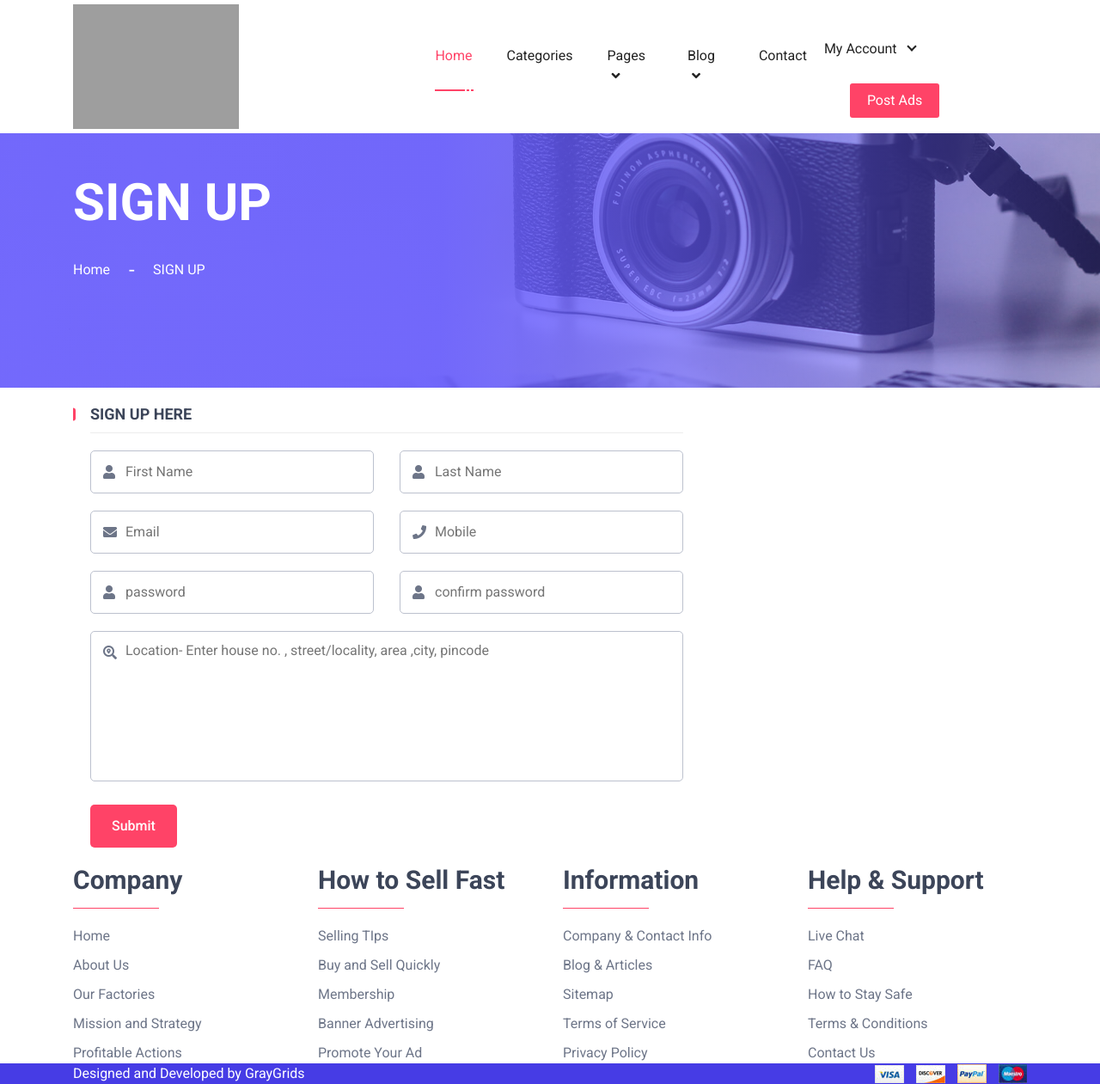
After one commit to singh-manavv/book-store-project, a Django app: template myapp/templates/signup.html in a window 1280 px wide. The commit adds this page. Shown: the whole page at 86% size. Run offline with Django 3.2, Linux system fonts and the light colour scheme; the template is opened without the code that fills it, so the values that code supplies are empty; some libraries are stand-ins or nearby versions; grey boxes are pictures that could not be loaded.

Commit message:
login and sign up page
There are i created a login and signup page and both them are linked to header page

```diff
--- a/myapp/templates/header.html
+++ b/myapp/templates/header.html
@@ -93,8 +93,8 @@
                                     <li><a href="error-404.html">404</a></li>
                                     <li><a href="faq.html">FAQ</a></li>
                                     <li><a href="pricing.html">Pricing</a></li>
-                                    <li><a href="sign-in.html">Sign In</a></li>
-                                    <li><a href="sign-up.html">Sign Up</a></li>
+                                    <li><a href="{% url 'signin' %}">Sign In</a></li>
+                                    <li><a href="{% url 'signup' %}">Sign Up</a></li>
                                 </ul>
                             </li>
 
--- /dev/null
+++ b/myapp/templates/signup.html
@@ -0,0 +1,180 @@
+{% extends 'header.html' %}
+{% load static %}
+{%block content%}
+<!doctype html>
+<html class="no-js" lang="en">
+
+<head>
+    <meta charset="utf-8">
+
+    <!--====== Title ======-->
+    <title>Contact | ClassiFied</title>
+
+    <meta name="description" content="">
+    <meta name="viewport" content="width=device-width, initial-scale=1">
+
+    <!--====== Favicon Icon ======-->
+    <link rel="shortcut icon" href="{% static 'images/favicon.png' %}" type="image/png">
+
+    <!--====== Nice Select CSS ======-->
+    <link rel="stylesheet" href="{% static 'css/nice-select.css' %}
+
+    <!--====== Font Awesome CSS ======-->
+    <link rel="stylesheet" href="{% static 'css/all.min.css' %}">
+
+    <!--====== Bootstrap CSS ======-->
+    <link rel="stylesheet" href="{% static 'css/bootstrap.min.css' %}">
+
+    <!--====== Default CSS ======-->
+    <link rel="stylesheet" href="{% static 'css/default.css'  %}">
+
+    <!--====== Style CSS ======-->
+    <link rel="stylesheet" href="{% static 'css/style.css' %}">
+
+</head>
+
+<body class="gray-bg">
+
+
+
+    <!--====== CONTACT PART START ======-->
+    <div class="page_banner bg_cover" style="background-image: url(static/images/page-banner.jpg)">
+        <div class="container">
+            <div class="page_banner_content">
+                <h3 class="title">SIGN UP</h3>
+                <ul class="breadcrumb">
+                    <li><a href="#">Home</a></li>
+                    <li>SIGN UP</li>
+                </ul>
+            </div>
+        </div>
+    </div>
+
+    <section class="contact_page pt-120 pb-120">
+        <div class="container">
+            <!-- <div class="contact_map">
+                <div class="gmap_canvas">
+                    <iframe id="gmap_canvas" src="https://maps.google.com/maps?q=Mission%20District%2C%20San%20Francisco%2C%20CA%2C%20USA&t=&z=13&ie=UTF8&iwloc=&output=embed" frameborder="0" scrolling="no" marginheight="0" marginwidth="0"></iframe>
+                </div>
+            </div> -->
+            <div class="row">
+                <div class="col-lg-8">
+                    <div class="contact_form mt-30">
+                        <div class="contact_title">
+                            <h5 class="title">SIGN UP HERE </h5>
+                        </div>
+                        <form id="contact-form" action="static/contact.php" method="post">
+                            <div class="contact_form_wrapper">
+                                <div class="row">
+                                    <div class="col-md-6">
+                                        <div class="single_form">
+                                            <input type="text" name="fname" placeholder="First Name">
+                                            <i class="fas fa-user"></i>
+                                        </div>
+                                    </div>
+                                    <div class="col-md-6">
+                                        <div class="single_form">
+                                            <input type="text" name="lname" placeholder="Last Name">
+                                            <i class="fas fa-user"></i>
+                                        </div>
+                                    </div>
+                                    <div class="col-md-6">
+                                        <div class="single_form">
+                                            <input type="email" name="email" placeholder="Email">
+                                            <i class="fas fa-envelope"></i>
+                                        </div>
+                                    </div>
+                                    <div class="col-md-6">
+                                        <div class="single_form">
+                                            <input type="tel" name="mobile" placeholder="Mobile" pattern="[0-9]{3}-[0-9]{2}-[0-9]{3}">
+                                            <i class="fa fa-phone"></i>
+                                        </div>
+                                    </div>
+                                    <div class="col-md-6">
+                                        <div class="single_form">
+                                            <input type="password" name="pass" placeholder="password">
+                                            <i class="fas fa-user"></i>
+                                        </div>
+                                    </div>
+                                    <div class="col-md-6">
+                                        <div class="single_form">
+                                            <input type="password" name="cpass" placeholder="confirm password">
+                                            <i class="fas fa-user"></i>
+                                        </div>
+                                    </div>
+                                    <!-- <div class="col-md-12">
+                                        <div class="single_form">
+                                            <input type="text" name="subject" placeholder="Subject">
+                                            <i class="far fa-i-cursor"></i>
+                                        </div>
+                                    </div> -->
+                                    <div class="col-md-12">
+                                        <div class="single_form">
+                                            <textarea name="message" placeholder="Location- Enter house no. , street/locality, area ,city, pincode  "></textarea>
+                                            <i class="fas fa-search-location"></i>
+                                        </div>
+                                    </div>
+                                    <p class="form-message"></p>
+                                    <div class="col-md-12">
+                                        <div class="single_form">
+                                            <button class="main-btn" type="submit">Submit</button>
+                                        </div>
+                                    </div>
+                                </div>
+                            </div>
+                        </form>
+                    </div>
+                </div>
+
+            </div>
+        </div>
+    </section>
+
+
+
+    <a href="#" class="back-to-top"><i class="fa fa-angle-up"></i></a>
+
+
+
+
+
+
+
+
+
+
+
+    <!--====== Jquery js ======-->
+    <script src="{% static 'js/vendor/jquery-1.12.4.min.js' %}"></script>
+    <script src="{% static 'js/vendor/modernizr-3.7.1.min.js' %}"></script>
+
+    <!--====== Bootstrap js ======-->
+    <script src="{% static 'js/popper.min.js' %}"></script>
+    <script src="{% static 'js/bootstrap.min.js' %}"></script>
+
+    <!--====== Slick js ======-->
+    <script src="{% static 'js/slick.min.js' %}"></script>
+
+    <!--====== Magnific Popup js ======-->
+    <script src="{% static 'js/jquery.magnific-popup.min.js' %}"></script>
+
+    <!--====== Nice Select js ======-->
+    <script src="{% static 'js/jquery.nice-select.min.js' %}"></script>
+
+    <!--====== Counter Up js ======-->
+    <script src="{% static 'js/waypoints.min.js' %}"></script>
+    <script src="{% static 'js/jquery.counterup.min.js' %}"></script>
+
+    <!--====== Price Range js ======-->
+    <script src="{% static 'js/ion.rangeSlider.min.js' %}"></script>
+
+    <!--====== Ajax Contact js ======-->
+    <script src="{% static 'js/ajax-contact.js' %}"></script>
+
+    <!--====== Main js ======-->
+    <script src="{% static 'js/main.js' %}"></script>
+
+</body>
+
+</html>
+{% endblock %}
--- a/myapp/urls.py
+++ b/myapp/urls.py
@@ -5,4 +5,6 @@ urlpatterns = [
     path('',views.index,name='index'),
     path('contact/',views.contact,name='contact'),
     path('about/',views.about,name='about'),
+    path('signup/',views.signup,name='signup'),
+    path('signin/',views.signin,name='signin'),
 ]
--- a/myapp/views.py
+++ b/myapp/views.py
@@ -9,3 +9,9 @@ def contact(request):
 
 def about(request):
     return render(request,'about.html')
+
+def signup(request):
+    return render(request,'signup.html')
+
+def signin(request):
+    return render(request,'signin.html')
```
Also changed, not shown: myapp/templates/signin.html (added, +144 -0 lines).
